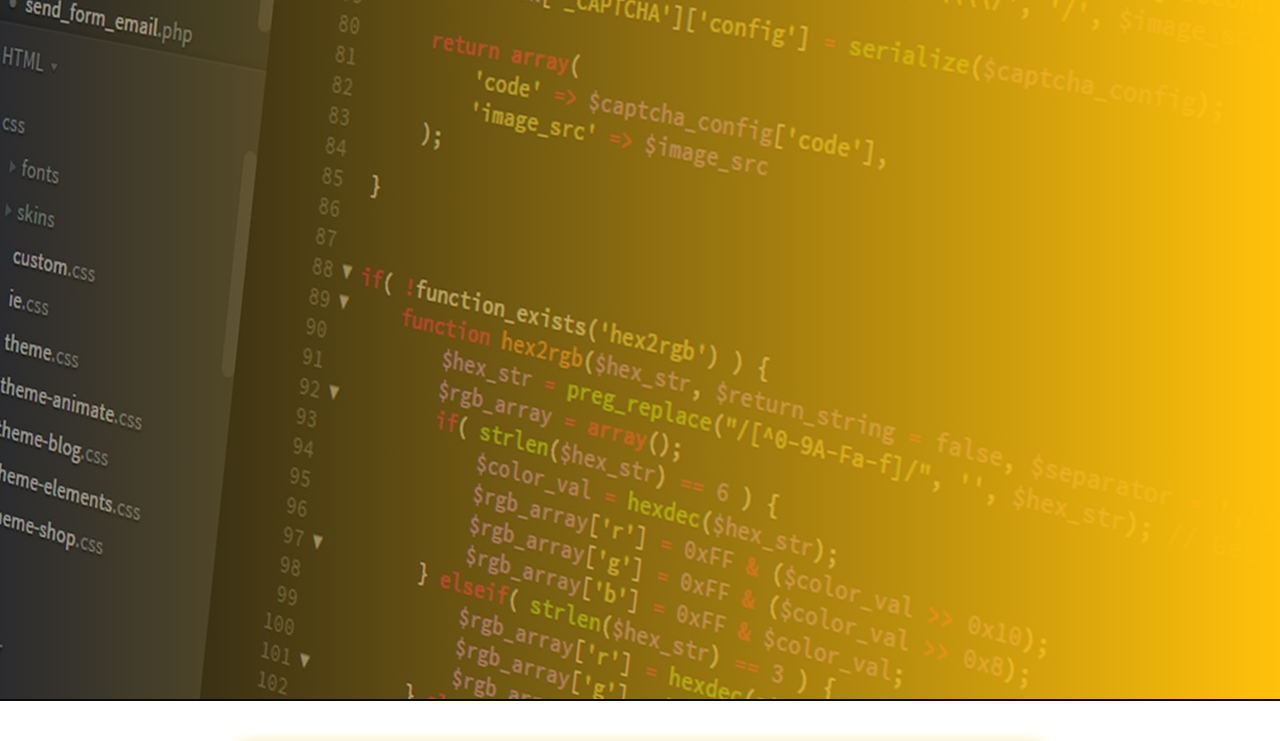
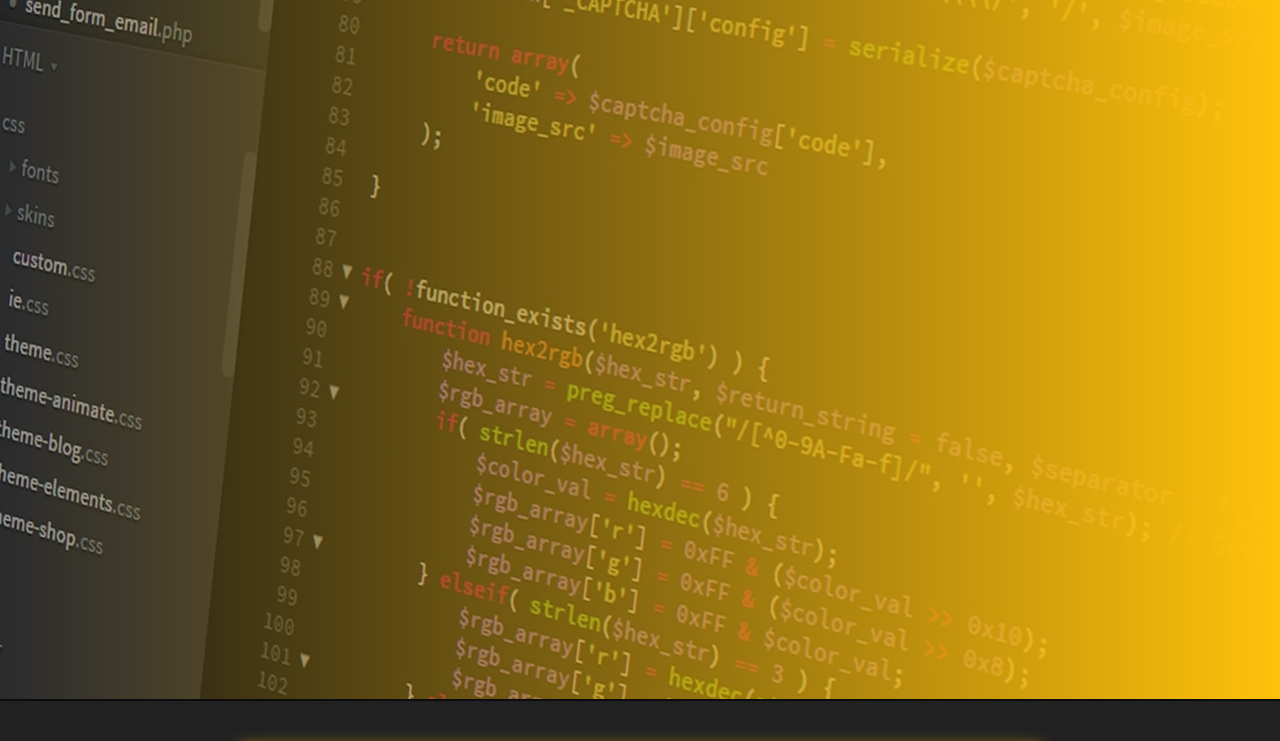
Before and after one commit to Szilveszter98/mora, a website: page index.html in a window 1280 px wide. Shown: the part 59-800 px from the top of the page. Drawn offline with nearby package versions, Linux system fonts and the light colour scheme; a web font is replaced by a local one.

Commit message:
fixed background

```diff
--- a/index.html
+++ b/index.html
@@ -10,11 +10,7 @@
     <link rel="stylesheet" href="./public/dist/main.css">
     <link href="https://fonts.googleapis.com/css?family=Hind+Vadodara%7CM+PLUS+1p%7CSulphur+Point&display=swap"
         rel="stylesheet">
-<style>
- body{
-   background: white;
- }
-</style>
+
 </head>
 
 <body>
--- a/public/scss/_products.scss
+++ b/public/scss/_products.scss
@@ -11,7 +11,8 @@ body{
     font-style: normal;
     font-weight: 400;
     letter-spacing: 0;
-    background-color:$mainBlack;
+    background-color: $mainBlack;
+
   }
 
 .bd-example{
```
